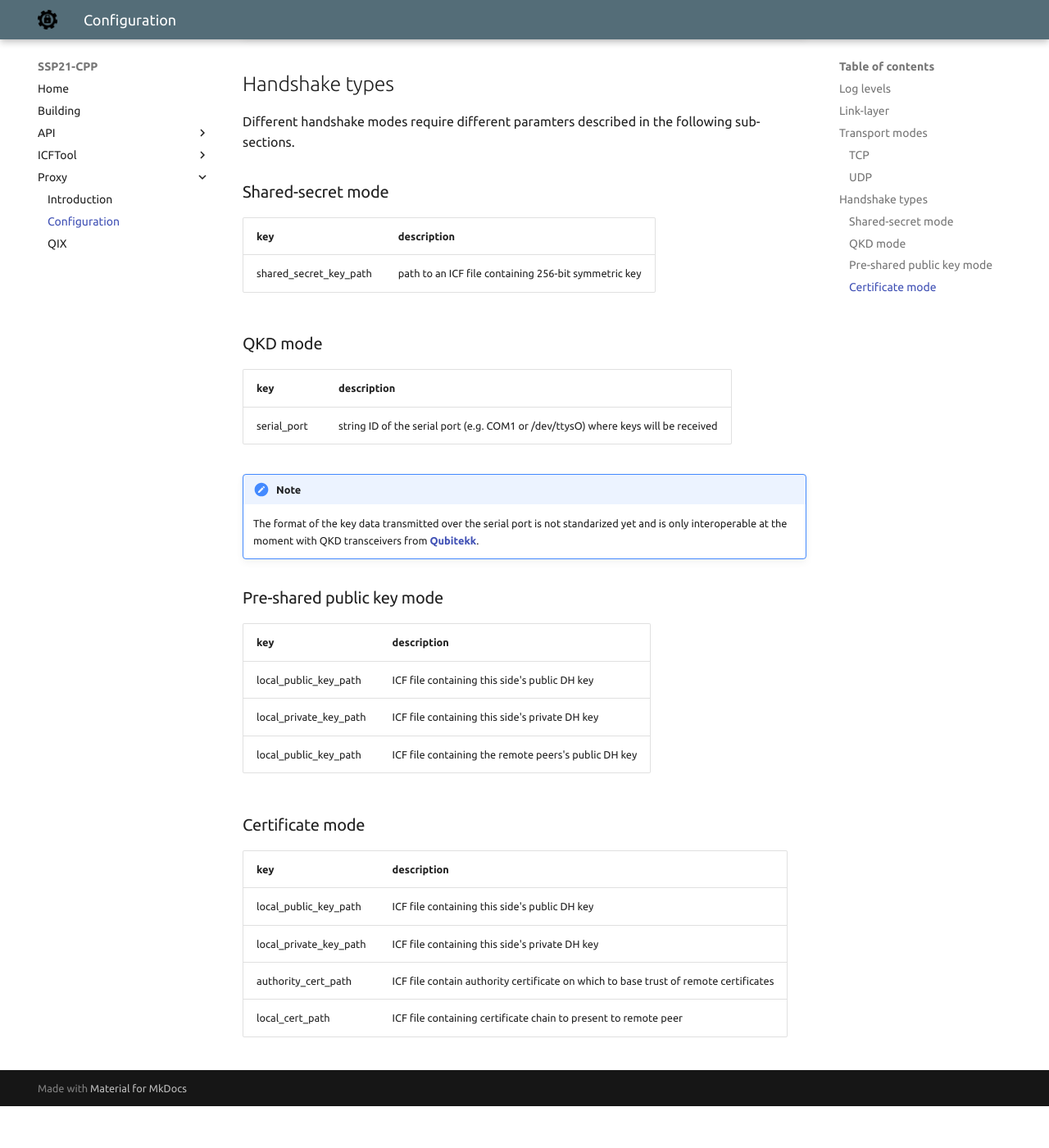
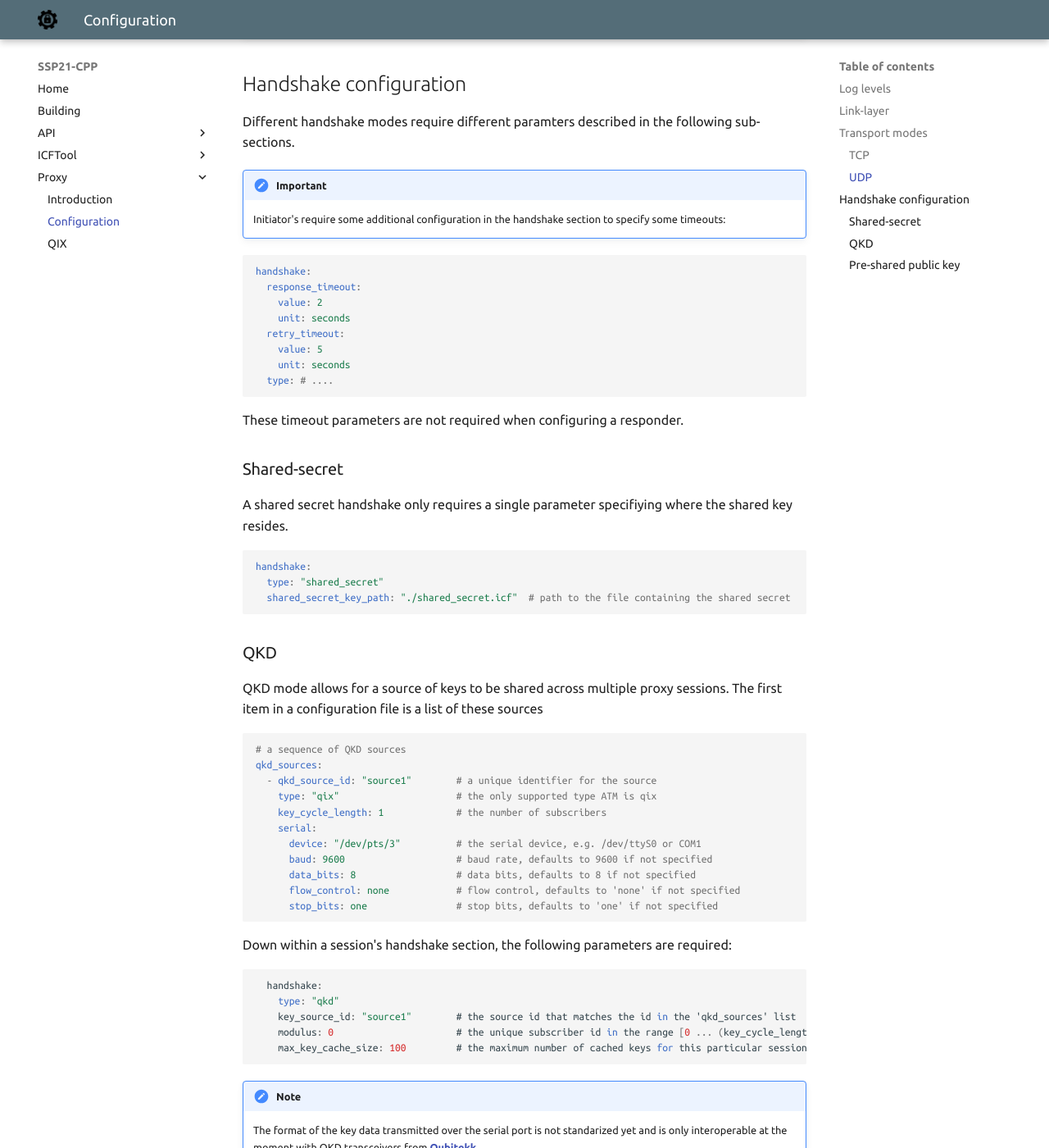
Before and after one commit to aegis4ics/ssp21-cpp-mkdocs, an MkDocs documentation site: the page built from docs/proxy/configuration.md, in a window 1280 px wide and 1400 px high, scrolled down 3881 px. Shown: the whole window at 82% size. Built offline with MkDocs 1.6.1 and Material for MkDocs 9.7.7, drawn with Linux system fonts in a browser that asks for light colours; before the commit the page ends 5230 px from its top, so only the background shows below that; some of the changed text lies outside the part shown.

Commit message:
update sections discussing handshake modes

````diff
--- a/docs/proxy/configuration.md
+++ b/docs/proxy/configuration.md
@@ -130,39 +130,78 @@ The following diagram illustrates how the parameters above are applied:
 !!! warning
     Be careful when setting the ports so that no communication loops back creating a cycle.
 
-## Handshake types
+## Handshake configuration
 
 Different handshake modes require different paramters described in the following sub-sections.
 
-### Shared-secret mode
+!!! important
+    Initiator's require some additional configuration in the handshake section to specify some timeouts:
 
-| key                      | description                                                                  |
-|--------------------------|------------------------------------------------------------------------------|
-| shared_secret_key_path   | path to an ICF file containing 256-bit symmetric key                         |
+```yaml
+handshake:
+  response_timeout:
+    value: 2
+    unit: seconds
+  retry_timeout:
+    value: 5
+    unit: seconds
+  type: # ....
+```
 
-### QKD mode
+These timeout parameters are not required when configuring a responder.
 
-| key                      | description                                                                         |
-|--------------------------|-------------------------------------------------------------------------------------|
-| serial_port              | string ID of the serial port (e.g. COM1 or /dev/ttysO) where keys will be received  |
+
+### Shared-secret
+
+A shared secret handshake only requires a single parameter specifiying where the shared key resides.
+
+```yaml
+handshake:
+  type: "shared_secret"
+  shared_secret_key_path: "./shared_secret.icf"  # path to the file containing the shared secret
+```
+
+### QKD
+
+QKD mode allows for a source of keys to be shared across multiple proxy sessions. The first item
+in a configuration file is a list of these sources
+
+``` yaml
+# a sequence of QKD sources
+qkd_sources:
+  - qkd_source_id: "source1"        # a unique identifier for the source
+    type: "qix"                     # the only supported type ATM is qix
+    key_cycle_length: 1             # the number of subscribers
+    serial:
+      device: "/dev/pts/3"          # the serial device, e.g. /dev/ttyS0 or COM1
+      baud: 9600                    # baud rate, defaults to 9600 if not specified
+      data_bits: 8                  # data bits, defaults to 8 if not specified
+      flow_control: none            # flow control, defaults to 'none' if not specified
+      stop_bits: one                # stop bits, defaults to 'one' if not specified
+```
+
+Down within a session's handshake section, the following parameters are required:
+
+```
+  handshake:
+    type: "qkd"
+    key_source_id: "source1"        # the source id that matches the id in the 'qkd_sources' list
+    modulus: 0                      # the unique subscriber id in the range [0 ... (key_cycle_length - 1)]
+    max_key_cache_size: 100         # the maximum number of cached keys for this particular session.
+```
 
 !!! note
     The format of the key data transmitted over the serial port is not standarized yet and is only interoperable at the moment with QKD transceivers from
 	[Qubitekk](http://qubitekk.com/).
 
-### Pre-shared public key mode
+The source expects the key identifier to increment so that it can send the keys to each subscriber in a predictable fashion.
 
-| key                      | description                                                              |
-|--------------------------|--------------------------------------------------------------------------|
-| local_public_key_path    | ICF file containing this side's public DH key                            |
-| local_private_key_path   | ICF file containing this side's private DH key                           |
-| local_public_key_path    | ICF file containing the remote peers's public DH key                     |
+### Pre-shared public key
 
-### Certificate mode
-
-| key                      | description                                                                          |
-|--------------------------|--------------------------------------------------------------------------------------|
-| local_public_key_path    | ICF file containing this side's public DH key                                        |
-| local_private_key_path   | ICF file containing this side's private DH key                                       |
-| authority_cert_path      | ICF file contain authority certificate on which to base trust of remote certificates |
-| local_cert_path          | ICF file containing certificate chain to present to remote peer                      |
+```
+ handshake:
+  type: "preshared_public_key"
+  local_private_key_path: "./local_private_key.icf"     # private part of the local static DH key
+  local_public_key_path: "./local_public_key.icf"       # public part of the local static DH key
+  remote_public_key_path: "./remote_public_key.icf      # public key of the remote party
+```
````
